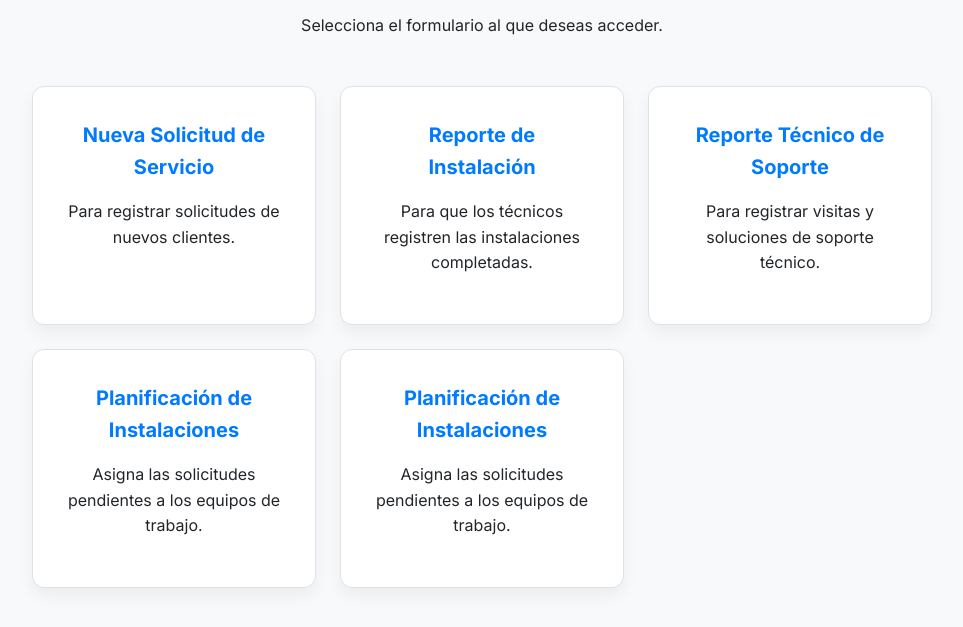
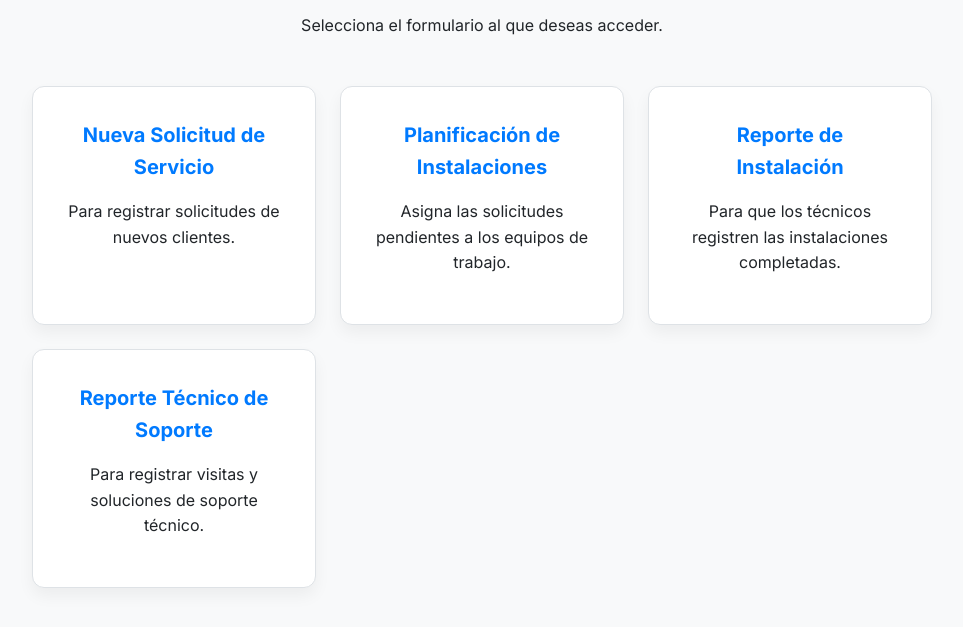
Before and after one commit to yisusc1/formularios, a plain HTML site: page index.html in a window 1280 px wide. Shown: the part 201-828 px from the top of the page, without its empty margins (158-1121 px from the left). Drawn offline with Linux system fonts and the light colour scheme.

Commit message:
Update index.html

```diff
--- a/index.html
+++ b/index.html
@@ -18,6 +18,11 @@
                 <h2>Nueva Solicitud de Servicio</h2>
                 <p>Para registrar solicitudes de nuevos clientes.</p>
             </a>
+
+            <a href="https://script.google.com/macros/s/AKfycbzFSdZkmu6Ri0y8cuMTFoVgTA0mhCD24yHm6HH7nRSLfCughrwdwbzx__MyY9-pVaX47Q/exec" class="menu-card" target="_blank">
+                <h2>Planificación de Instalaciones</h2>
+                <p>Asigna las solicitudes pendientes a los equipos de trabajo.</p>
+            </a>
             <a href="reporte.html" class="menu-card">
                 <h2>Reporte de Instalación</h2>
                 <p>Para que los técnicos registren las instalaciones completadas.</p>
@@ -26,15 +31,6 @@
                 <h2>Reporte Técnico de Soporte</h2>
                 <p>Para registrar visitas y soluciones de soporte técnico.</p>
             </a>
-            <a href="planificacion.html" class="menu-card">
-    <h2>Planificación de Instalaciones</h2>
-    <p>Asigna las solicitudes pendientes a los equipos de trabajo.</p>
-</a>
-
-<a href="https://script.google.com/macros/s/AKfycbzFSdZkmu6Ri0y8cuMTFoVgTA0mhCD24yHm6HH7nRSLfCughrwdwbzx__MyY9-pVaX47Q/exec" class="menu-card" target="_blank">
-    <h2>Planificación de Instalaciones</h2>
-    <p>Asigna las solicitudes pendientes a los equipos de trabajo.</p>
-</a>
         </div>
     </div>
 </body>
```
